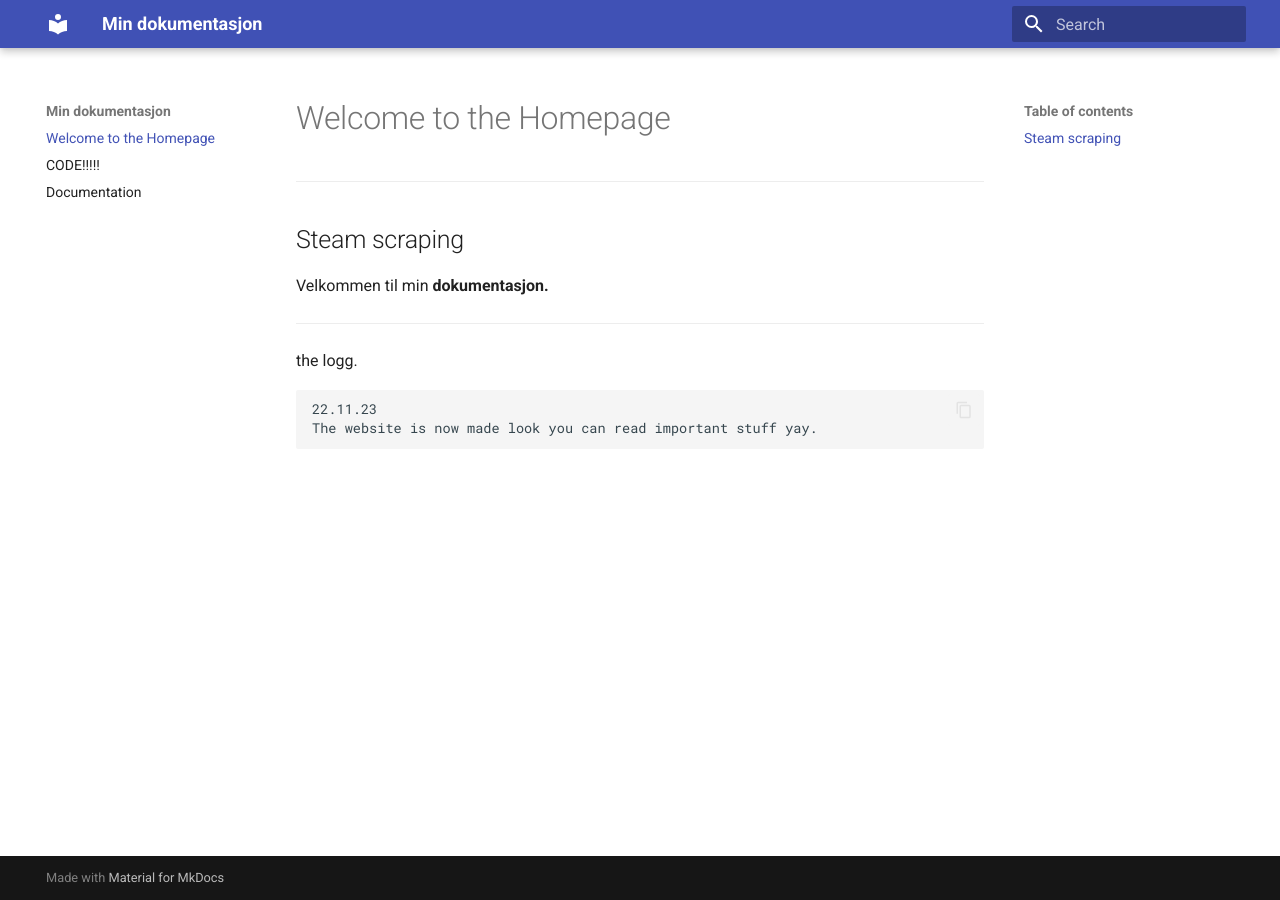
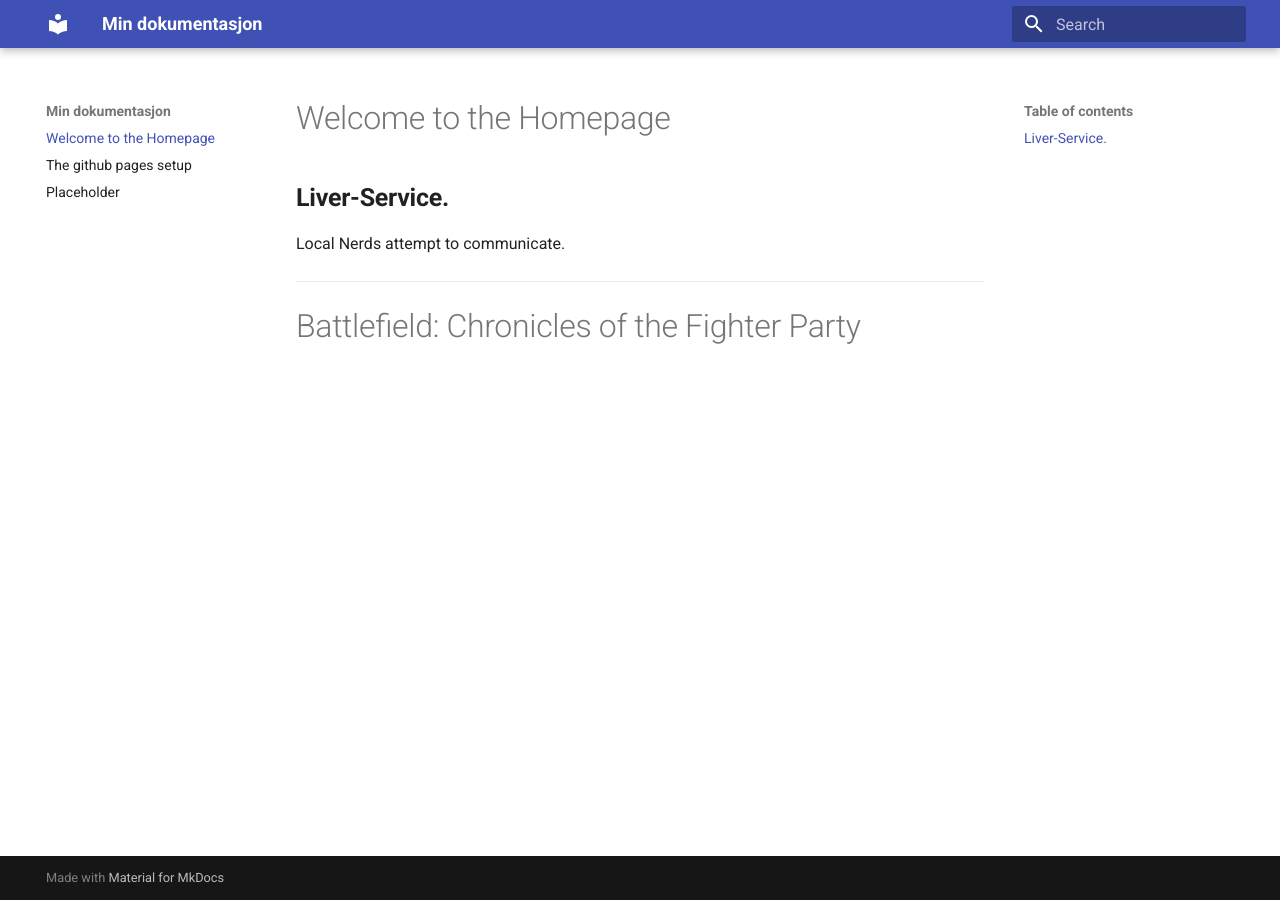
Before and after one commit to NikoWorldMan/Liver-Service, an MkDocs documentation site: the page built from Pages/docs/index.md, in a window 1280 px wide. Built offline with MkDocs 1.6.1 and Material for MkDocs 9.7.7, drawn with Linux system fonts in a browser that asks for light colours.

Commit message:
New pages

````diff
--- a/Pages/docs/documentation.md
+++ b/Pages/docs/Github pages.md
@@ -1,8 +1,9 @@
-# Documentation
-
+# The github pages setup
+Placeholder
 ```python
 print("Hello world!")
 ```
+
 Slik installerer du
 ```shell
 pip install -r requirements.text
@@ -22,7 +23,10 @@ python -m mkdocs serve
 
 #Add on to mkdocs serve: --dev-addr=0.0.0.0:8000
 #insert own value on where and what port to host it on.
+```
 
+On github
+```markdown
 #Adding gh-pages to github
 #The .github file that has the workflows and ci.yml file needs to be first and on top of the other files.
 
--- /dev/null
+++ b/Pages/docs/Placeholder.md
@@ -0,0 +1,4 @@
+# Placeholder
+
+
+##**Placeholder.**
--- a/Pages/docs/index.md
+++ b/Pages/docs/index.md
@@ -1,13 +1,7 @@
 # Welcome to the Homepage
-___
-##Steam scraping
 
-Velkommen til min **dokumentasjon.**
-
+##**Liver-Service.**
+Local Nerds attempt to communicate.
  ___
 
-the logg.
-```markdown
-22.11.23
-The website is now made look you can read important stuff yay.
-```
+#Battlefield: Chronicles of the Fighter Party
````
Also changed, not shown: Pages/docs/code.md (deleted, +0 -3 lines).
